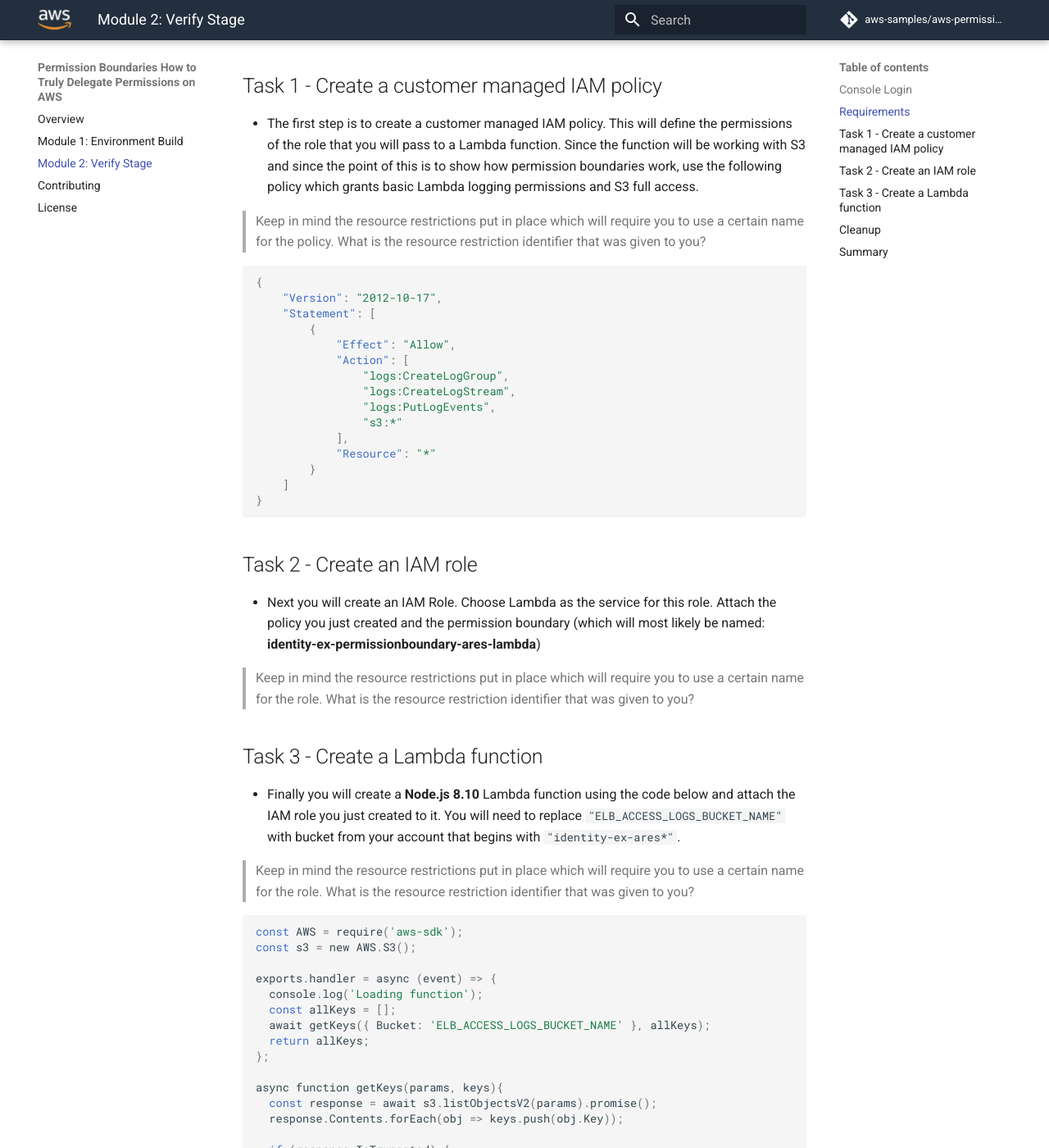
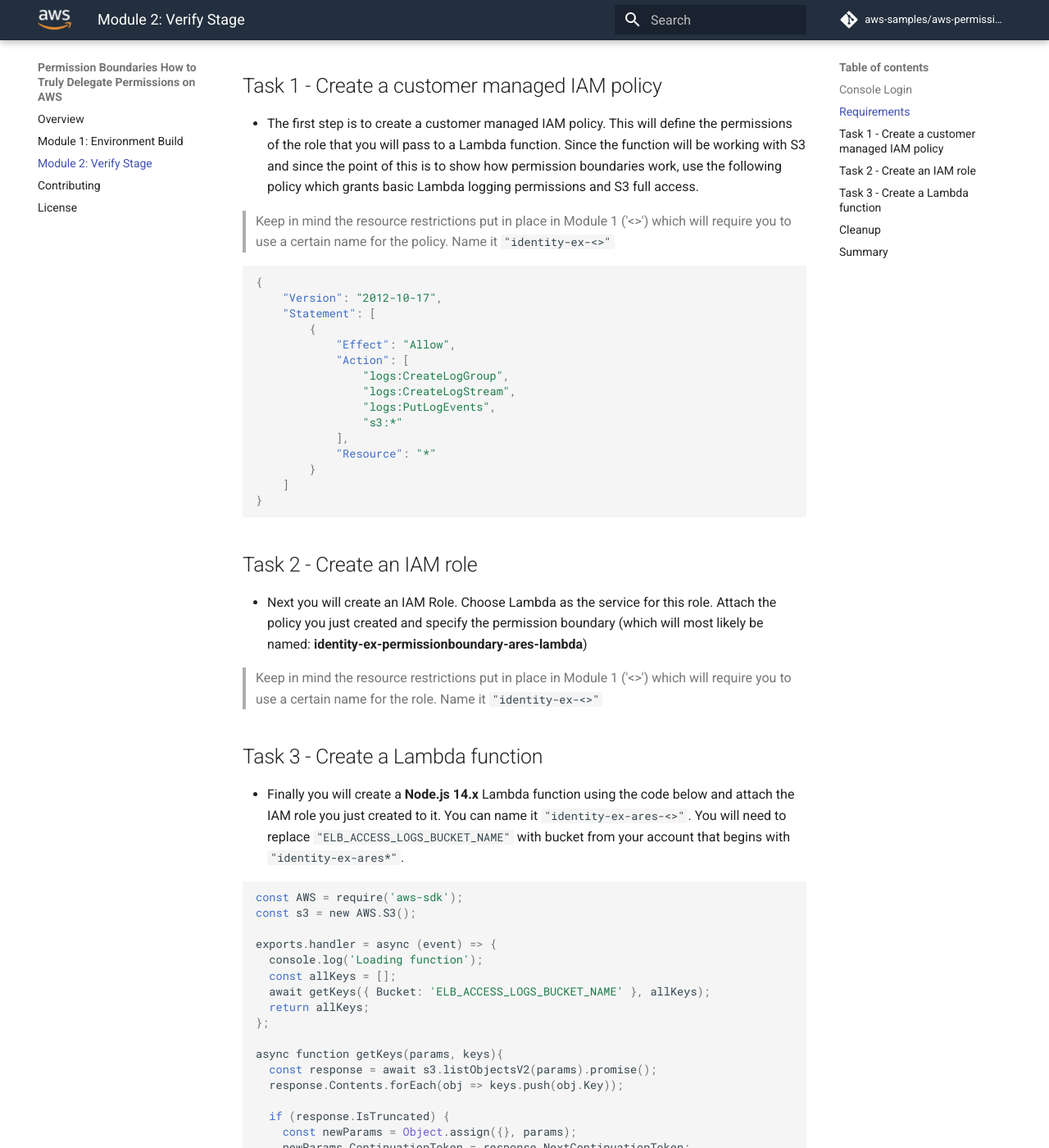
Before and after one commit to jeromevdl/aws-permissions-boundaries-builder-session, an MkDocs documentation site: the page built from docs/02-verify.md, in a window 1280 px wide and 1400 px high, scrolled down 963 px. Shown: the whole window at 82% size. Built offline with MkDocs 1.6.1 and Material for MkDocs 9.7.7, drawn with Linux system fonts in a browser that asks for light colours; comment, search, counter and statistics services are not loaded; some of the changed text lies outside the part shown.

Commit message:
update lab

````diff
--- a/docs/02-verify.md
+++ b/docs/02-verify.md
@@ -19,7 +19,7 @@
 The web admins should only have access to the following resources:
 
 1. IAM policies and roles created by the web admins
-2. Lambda functions created by the web admins
+2. Ares Lambda functions (existing and new ones)
 
 The web admins should not be able to impact any resources in the account that they do not own including users, groups, roles, S3 buckets, EC2 instances, etc.
 
@@ -29,7 +29,7 @@
 
 * The first step is to create a customer managed IAM policy. This will define the permissions of the role that you will pass to a Lambda function. Since the function will be working with S3 and since the point of this is to show how permission boundaries work, use the following policy which grants basic Lambda logging permissions and S3 full access.
 
-> Keep in mind the resource restrictions put in place which will require you to use a certain name for the policy.  What is the resource restriction identifier that was given to you?
+> Keep in mind the resource restrictions put in place in Module 1 ('<>') which will require you to use a certain name for the policy. Name it `"identity-ex-<>"`
 
 ``` json
 {
@@ -51,17 +51,13 @@
 
 ## Task 2 - Create an IAM role
 
-* Next you will create an IAM Role. Choose Lambda as the service for this role. Attach the policy you just created and the permission boundary (which will most likely be named:  **identity-ex-permissionboundary-ares-lambda**)
+* Next you will create an IAM Role. Choose Lambda as the service for this role. Attach the policy you just created and specify the permission boundary (which will most likely be named:  **identity-ex-permissionboundary-ares-lambda**)
 
-> Keep in mind the resource restrictions put in place which will require you to use a certain name for the role.  What is the resource restriction identifier that was given to you?
+> Keep in mind the resource restrictions put in place in Module 1 ('<>') which will require you to use a certain name for the role. Name it `"identity-ex-<>"`
 
 ## Task 3 - Create a Lambda function
 
-* Finally you will create a **Node.js 8.10** Lambda function using the code below and attach the IAM role you just created to it. You will need to replace `"ELB_ACCESS_LOGS_BUCKET_NAME"` with bucket from your account that begins with `"identity-ex-ares*"`.
-
-
-> Keep in mind the resource restrictions put in place which will require you to use a certain name for the role.  What is the resource restriction identifier that was given to you?
-
+* Finally you will create a **Node.js 14.x** Lambda function using the code below and attach the IAM role you just created to it. You can name it `"identity-ex-ares-<>"`. You will need to replace `"ELB_ACCESS_LOGS_BUCKET_NAME"` with bucket from your account that begins with `"identity-ex-ares*"`.
 
 ```
 const AWS = require('aws-sdk');
@@ -87,6 +83,8 @@
 ```
 
 * Test the Lambda function and make sure it is generating logs in CloudWatch logs and that it is able to list the ELB logs in the ELB access logs bucket the object in S3. In order to test you will need to create a test event. The parameters of the test do not matter.
+
+* You can perform an additional test after changing the `"ELB_ACCESS_LOGS_BUCKET_NAME"` with the bucket that begins with `"identity-ex-rover*"`. In that case, the Lambda function won't have the permission to list files, as we specified the ares bucket only in the permission boundaries.
 
 ## Cleanup
 
````
Also changed, not shown: docs/01-build.md (+3 -7 lines).
